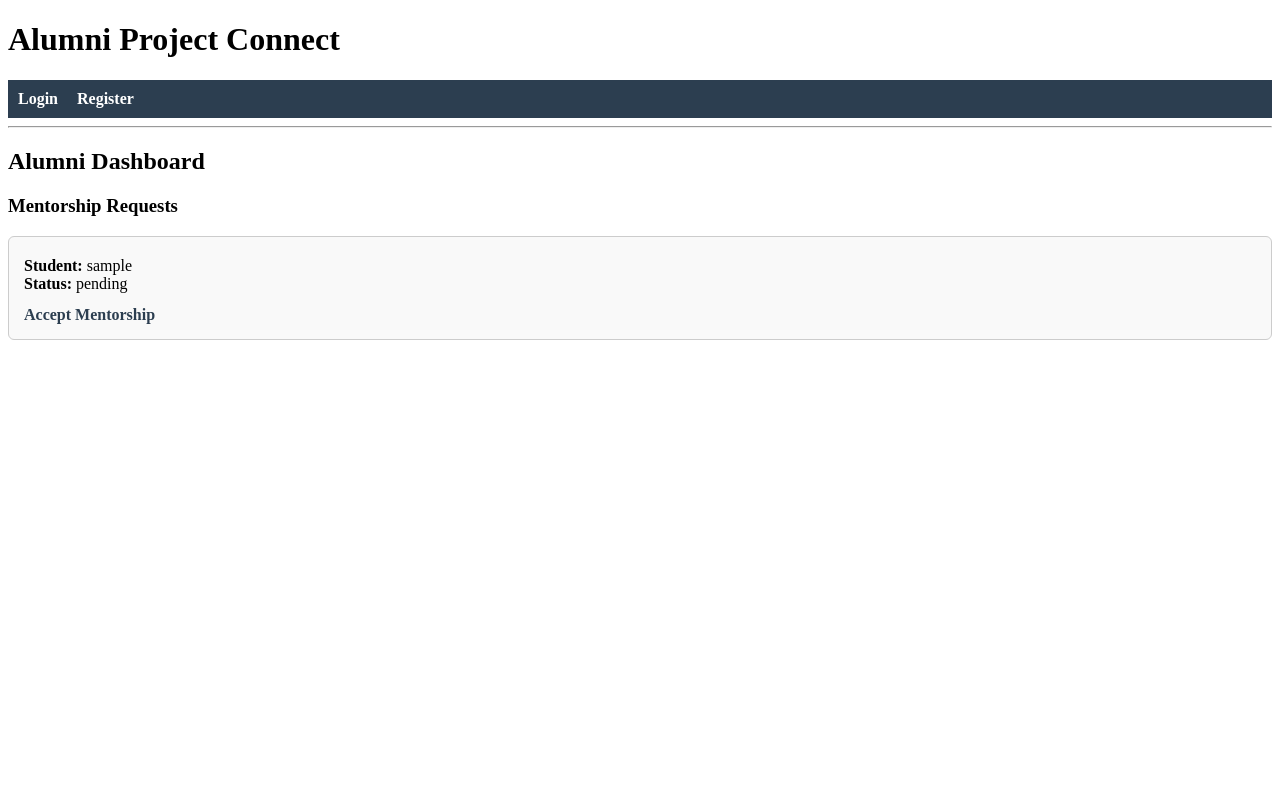
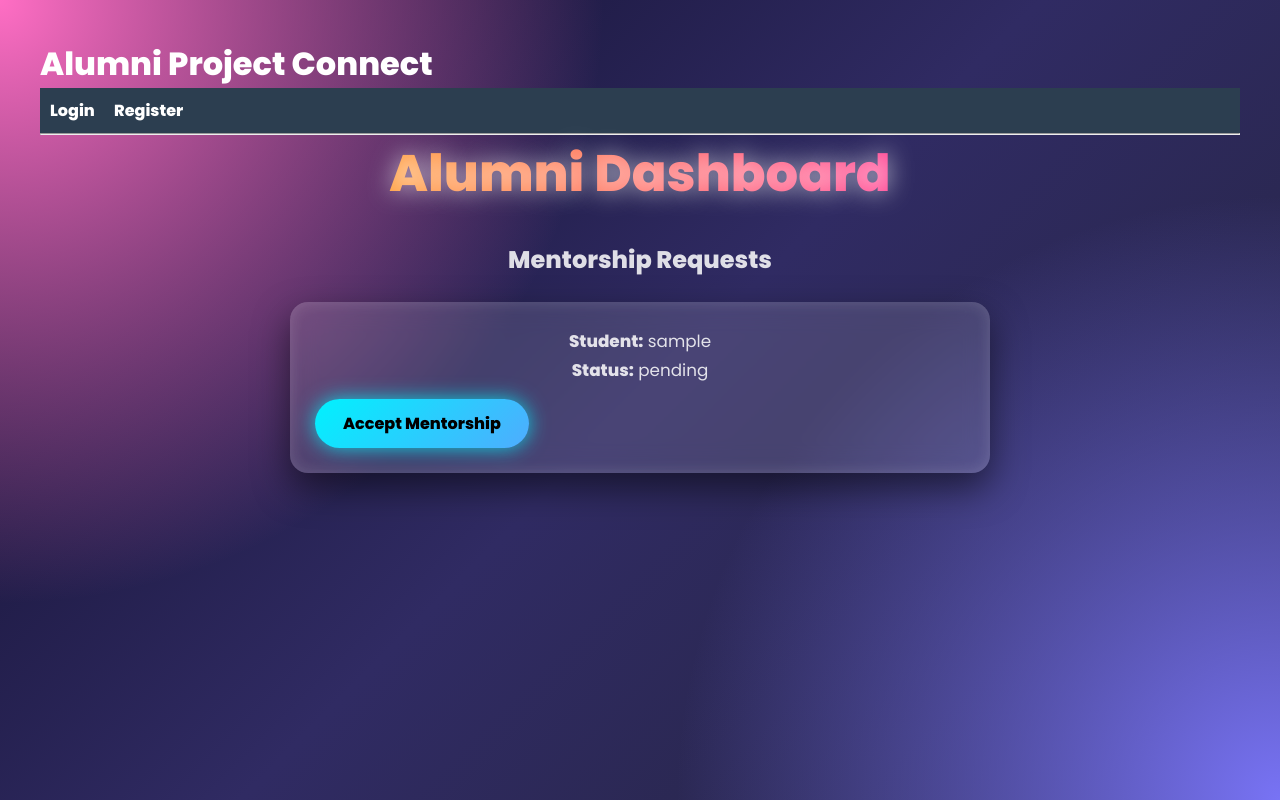
Before and after one commit to LISTEDMILE/SeniorLink, a Django app: template templates/alumni_dashboard.html in a window 1280 px wide. Run offline with Django 5.2, Linux system fonts and the light colour scheme; the template is opened without the code that fills it: values that come from a table or form of the project are taken from there, others are empty; tables that the repository leaves empty hold one stand-in row (values such as "Sample post").

Commit message:
bhatnagar changes

```diff
--- a/core/settings.py
+++ b/core/settings.py
@@ -116,6 +116,9 @@ USE_TZ = True
 # https://docs.djangoproject.com/en/6.0/howto/static-files/
 
 STATIC_URL = 'static/'
+
+import os
+
 STATICFILES_DIRS = [
-    BASE_DIR / "static",
+    os.path.join(BASE_DIR, 'static'),
 ]
--- a/static/css/alumni_dashboard.css
+++ b/static/css/alumni_dashboard.css
@@ -1,32 +1,154 @@
-.dashboard-title {
-    margin-bottom: 20px;
+@import url('https://fonts.googleapis.com/css2?family=Poppins:wght@300;400;600;800&display=swap');
+
+* {
+    margin: 0;
+    padding: 0;
+    box-sizing: border-box;
+    font-family: 'Poppins', sans-serif;
 }
 
-.request-card {
-    border: 1px solid #ccc;
-    padding: 15px;
-    margin: 15px 0;
-    border-radius: 6px;
-    background-color: #f9f9f9;
+/* 🌈 BACKGROUND */
+body {
+    min-height: 100vh;
+    background:
+        radial-gradient(circle at top left, #ff6ec4, transparent 40%),
+        radial-gradient(circle at bottom right, #7873f5, transparent 40%),
+        linear-gradient(135deg, #0f0c29, #302b63, #24243e);
+    animation: bgMove 10s infinite alternate;
+    padding: 40px;
+    color: white;
 }
 
-.request-card p {
-    margin: 5px 0;
+@keyframes bgMove {
+    0% { background-position: left top, right bottom, center; }
+    100% { background-position: right bottom, left top, center; }
 }
 
+/* 🔥 DASHBOARD TITLE */
+.dashboard-title {
+    text-align: center;
+    font-size: 3.2rem;
+    font-weight: 800;
+    background: linear-gradient(90deg, #ffdd00, #ff00cc);
+    -webkit-background-clip: text;
+    -webkit-text-fill-color: transparent;
+    margin-bottom: 30px;
+    animation: glowText 2s infinite alternate;
+}
+
+@keyframes glowText {
+    from { text-shadow: 0 0 10px rgba(255,255,255,0.2); }
+    to   { text-shadow: 0 0 25px rgba(255,255,255,0.7); }
+}
+
+/* 🔔 SUB HEADING */
+h3 {
+    text-align: center;
+    font-size: 1.5rem;
+    margin-bottom: 25px;
+    opacity: 0.85;
+}
+
+/* 🧊 REQUEST CARD */
+.request-card {
+    background: rgba(255, 255, 255, 0.12);
+    backdrop-filter: blur(14px);
+    border-radius: 18px;
+    padding: 25px;
+    margin: 18px auto;
+    max-width: 700px;
+    box-shadow:
+        0 15px 35px rgba(0,0,0,0.5),
+        inset 0 0 15px rgba(255,255,255,0.15);
+    transition: 0.4s ease;
+    position: relative;
+    overflow: hidden;
+    animation: cardFade 0.8s ease forwards;
+}
+
+@keyframes cardFade {
+    from {
+        opacity: 0;
+        transform: translateY(40px);
+    }
+    to {
+        opacity: 1;
+        transform: translateY(0);
+    }
+}
+
+/* ✨ CARD HOVER */
+.request-card:hover {
+    transform: scale(1.04);
+    box-shadow:
+        0 25px 55px rgba(0,0,0,0.7),
+        0 0 25px rgba(255, 0, 200, 0.4);
+}
+
+/* 💡 SHINE EFFECT */
+.request-card::before {
+    content: '';
+    position: absolute;
+    top: -50%;
+    left: -50%;
+    width: 200%;
+    height: 200%;
+    background: linear-gradient(
+        120deg,
+        transparent,
+        rgba(99, 205, 223, 0.37),
+        transparent
+    );
+    transform: rotate(25deg);
+    animation: shine 4s infinite;
+}
+
+@keyframes shine {
+    0% { transform: translateX(-100%) rotate(25deg); }
+    100% { transform: translateX(100%) rotate(25deg); }
+}
+
+/* 🧾 TEXT */
+.request-card p {
+    font-size: 1.05rem;
+    line-height: 1.7;
+}
+
+/* 🔗 ACCEPT BUTTON */
 .accept-link {
     display: inline-block;
-    margin-top: 8px;
-    color: #2c3e50;
-    font-weight: bold;
+    margin-top: 15px;
+    padding: 12px 28px;
+    border-radius: 30px;
+    background: linear-gradient(135deg, #00f2fe, #4facfe);
+    color: #000;
+    font-weight: 700;
     text-decoration: none;
+    box-shadow: 0 0 20px rgba(0,242,254,0.8);
+    transition: 0.4s;
 }
 
 .accept-link:hover {
-    text-decoration: underline;
+    transform: scale(1.1);
+    box-shadow: 0 0 35px rgba(0,242,254,1);
 }
 
+/* ✅ ACCEPTED STATUS */
 .accepted {
-    color: green;
-    font-weight: bold;
+    margin-top: 15px;
+    color: #00ff99;
+    font-weight: 700;
+    font-size: 1.1rem;
+    text-shadow: 0 0 12px rgba(0,255,153,0.9);
 }
+
+/* 😴 EMPTY STATE */
+p {
+    text-align: center;
+    opacity: 0.85;
+    font-size: 1.1rem;
+}
+.empty-state {
+    margin-top: 50px;
+    font-style: italic;
+}
```
Also changed, not shown: templates/alumni_dashboard.html (+57 -0 lines).
